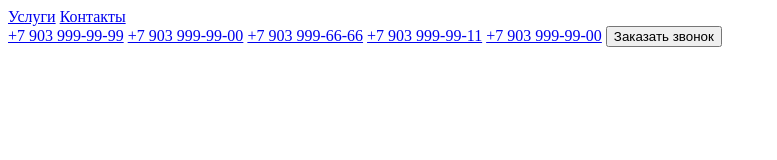
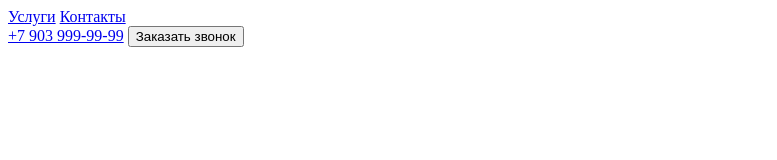
Before and after one commit to aalozovoy/add2, a plain HTML site: page index.html in a window 1280 px wide. Shown: the whole page, without its empty margins (0-777 px from the left). Drawn offline with nearby package versions, Linux system fonts and the light colour scheme.

Commit message:
del contact

```diff
--- a/index.html
+++ b/index.html
@@ -15,10 +15,6 @@
         </nav>
         <div>
             <a href="tel:+79039999999">+7 903 999-99-99</a>
-            <a href="tel:+79037777000">+7 903 999-99-00</a>
-            <a href="tel:+79038888666">+7 903 999-66-66</a>
-            <a href="tel:+79031111111">+7 903 999-99-11</a>
-            <a href="tel:+79030000000">+7 903 999-99-00</a>
             <button>Заказать звонок</button>
         </div>
     </header>
```
